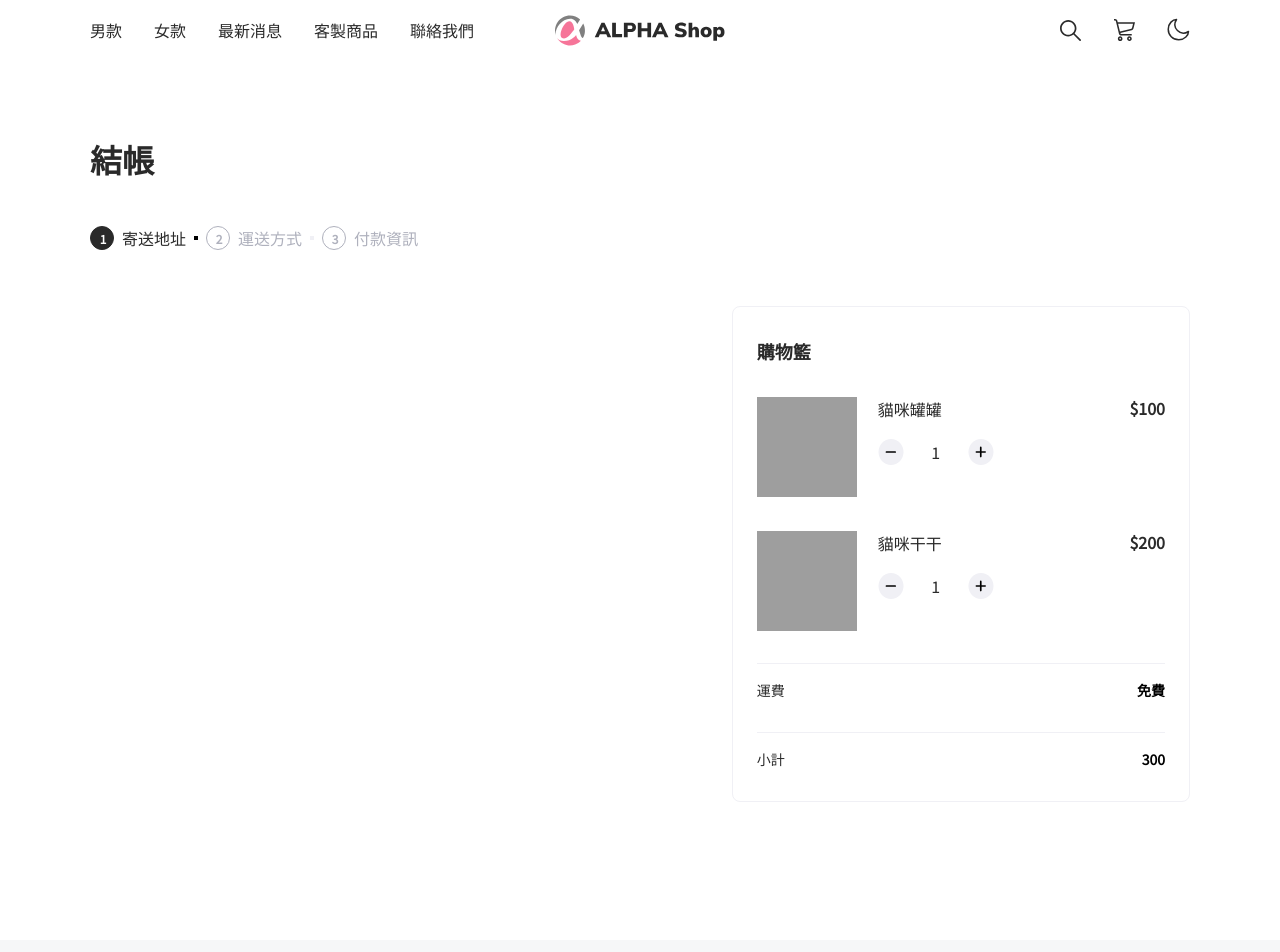
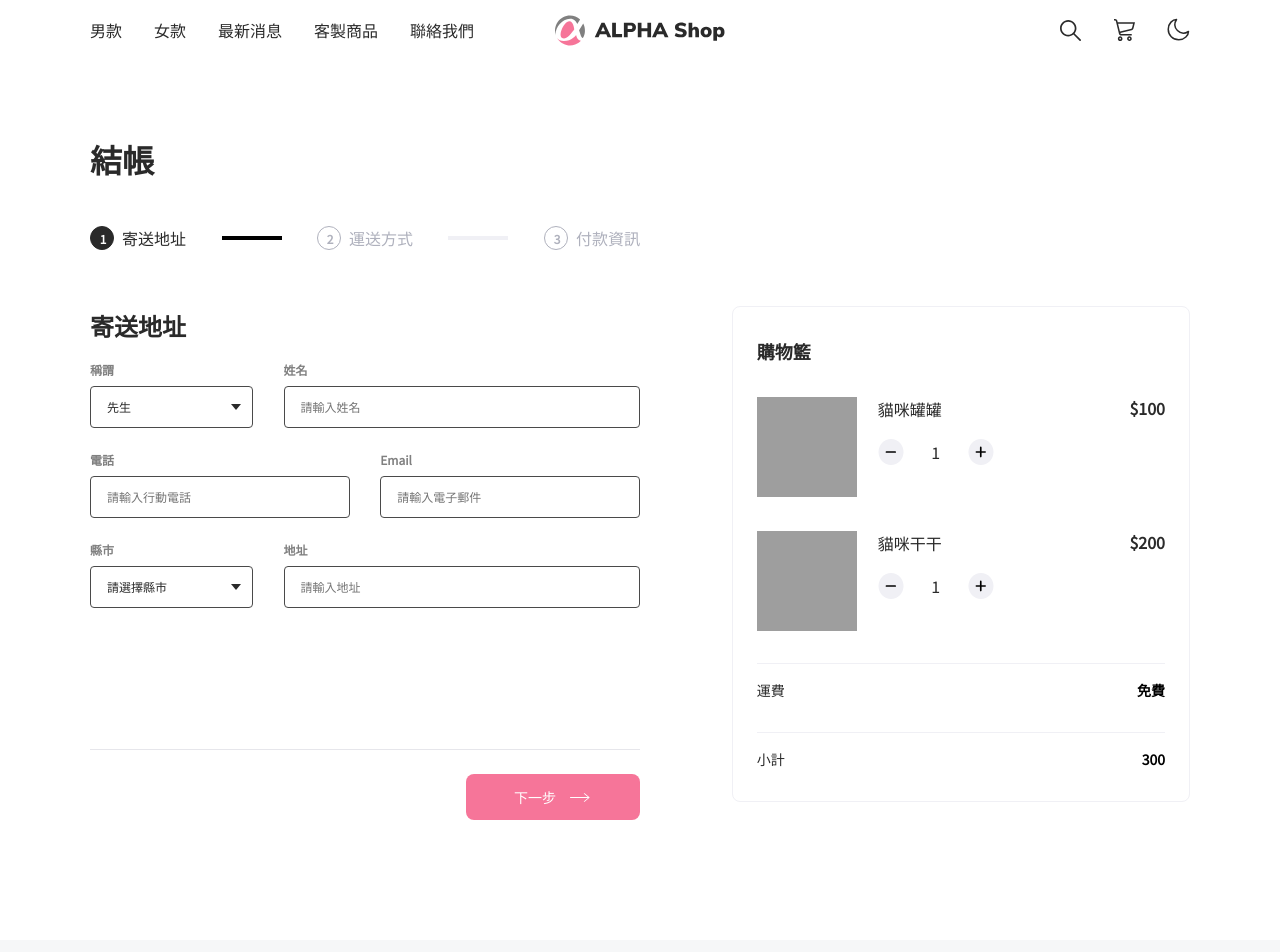
Before and after one commit to JamieLoLo/alpha-shop, a React (Create React App) app: page / in a window 1280 px wide. Shown: the top 952 px of the page. Built offline with nearby package versions, Linux system fonts and the light colour scheme; grey boxes are pictures that could not be loaded.

Commit message:
Change state location

```diff
--- a/src/components/Main.js
+++ b/src/components/Main.js
@@ -1,8 +1,20 @@
-import React from 'react'
+import React, { useState } from 'react'
 import Register from './Register/Register'
 import Cart from './Cart/Cart'
 
 const Main = () => {
+  // 將目前到哪個步驟存進 state
+  const [currentStep, setCurrentStep] = useState(1)
+  const handleNextClick = () => {
+    if (currentStep < 3) {
+      setCurrentStep(currentStep + 1)
+    }
+  }
+  const handlePrevClick = () => {
+    if (currentStep > 1) {
+      setCurrentStep(currentStep - 1)
+    }
+  }
   return (
     <div>
       <main className="site-main">
@@ -10,12 +22,16 @@ const Main = () => {
           {/* register */}
           <section
             className="register-container col col-lg-6 col-sm-12"
-            data-phase="1"
+            data-phase={currentStep}
             data-total-price="0"
           >
             {/* register-title */}
             <h2 className="register-title col col-12">結帳</h2>
-            <Register />
+            <Register
+              currentStep={currentStep}
+              handleNextClick={handleNextClick}
+              handlePrevClick={handlePrevClick}
+            />
           </section>
           <Cart />
         </div>
--- a/src/components/Register/Register.js
+++ b/src/components/Register/Register.js
@@ -3,12 +3,16 @@ import RegisterProgress from './RegisterProgress'
 import RegisterForm from './RegisterForm/RegisterForm'
 import ProgressControl from './ProgressControl'
 
-const Register = () => {
+const Register = ({ currentStep, handleNextClick, handlePrevClick }) => {
   return (
     <div>
       <RegisterProgress />
-      <RegisterForm />
-      <ProgressControl />
+      <RegisterForm currentStep={currentStep} />
+      <ProgressControl
+        handleNextClick={handleNextClick}
+        handlePrevClick={handlePrevClick}
+        currentStep={currentStep}
+      />
     </div>
   )
 }
```
